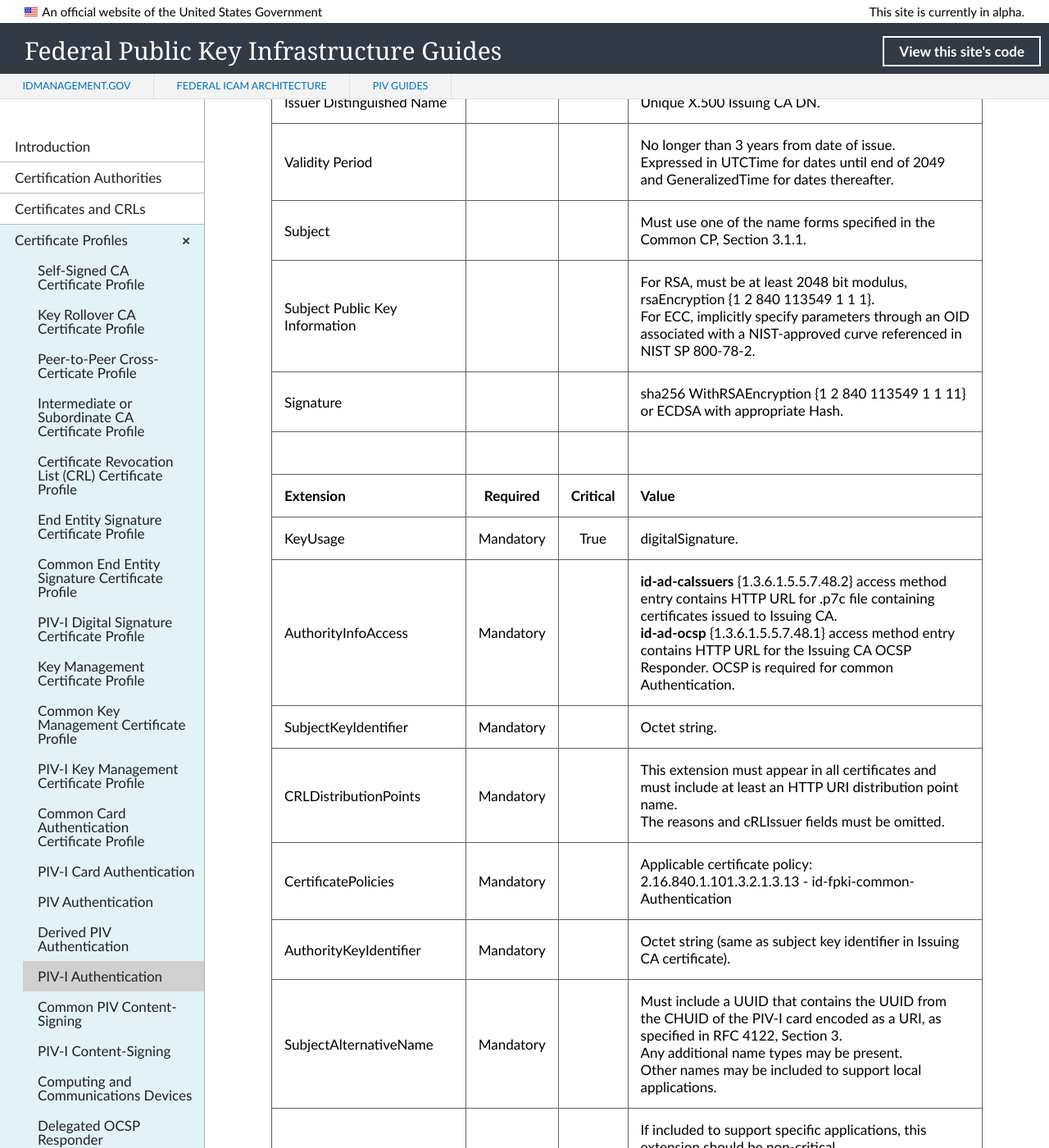
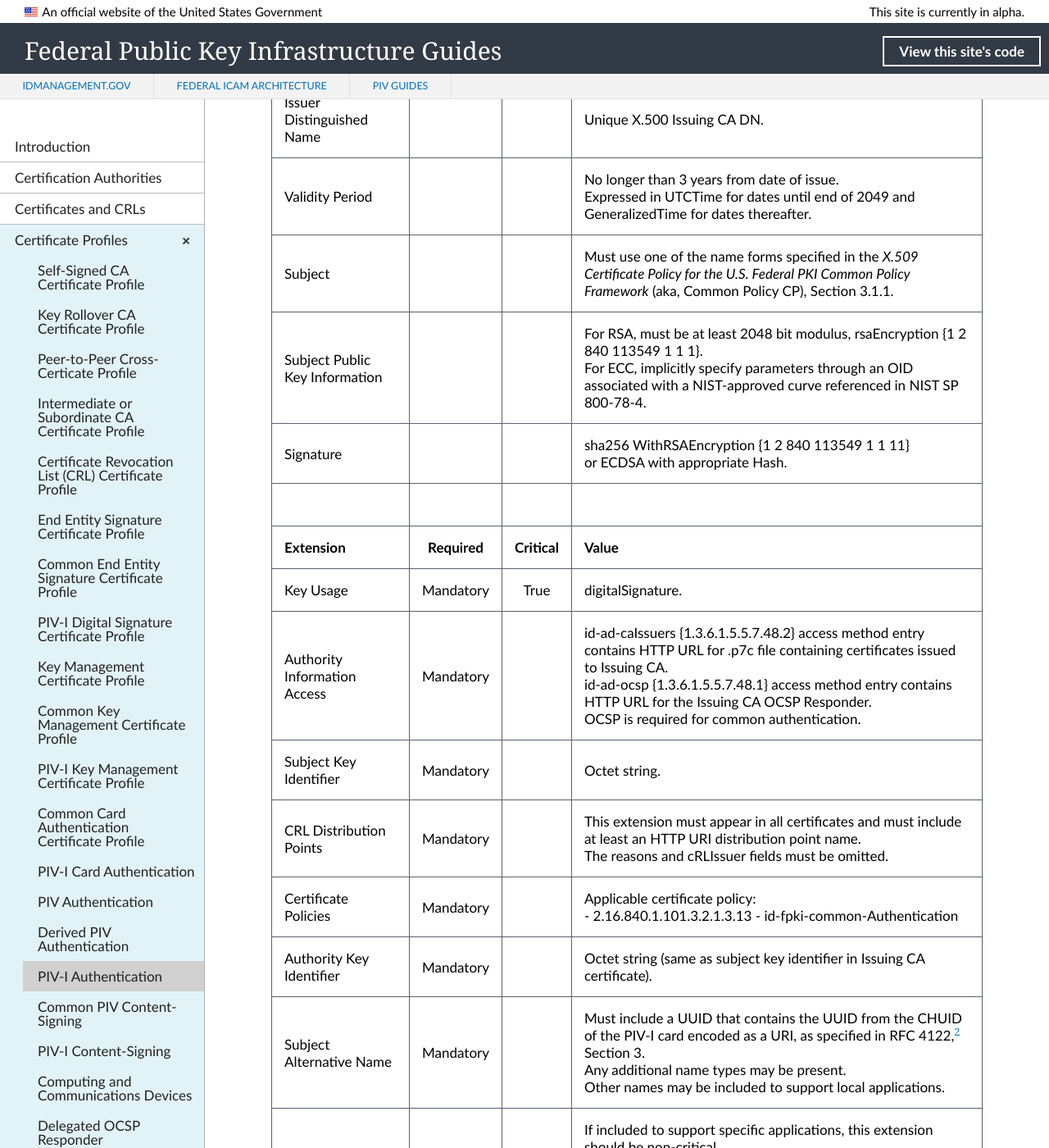
Before and after one commit to GSA/fpki-guides, a Jekyll site: the page built from _profiles/16_pivi_auth.md, in a window 1280 px wide and 1400 px high, scrolled down 535 px. Shown: the whole window at 82% size. Built offline with Jekyll 4.4.1, drawn with Linux system fonts in a browser that asks for light colours; nearby versions of some CDN libraries; library files that are not in the unit come from our copies; some of the changed text lies outside the part shown.

Commit message:
Update 16_pivi_auth.md
Formatting. Add footnotes.

```diff
--- a/_profiles/16_pivi_auth.md
+++ b/_profiles/16_pivi_auth.md
@@ -12,19 +12,25 @@
 | Serial Number   |       |       | Must be unique. |
 | Issuer Signature Algorithm   |       |       |  One of the following: <br>sha256 WithRSAEncryption {1 2 840 113549 1 1 11} <br>ecdsa-with-SHA256 {1.2.840.10045.4.3.2} <br>ecdsa-with-SHA384 {1.2.840.10045.4.3.3} <br>ecdsa-with-SHA512 {1.2.840.10045.4.3.4}. |
 | Issuer Distinguished Name   |       |       |  Unique X.500 Issuing CA DN.  |
-| Validity Period   |       |       |  No longer than 3 years from date of issue.<BR>Expressed in UTCTime for dates until end of 2049 and GeneralizedTime for dates thereafter.  |
-| Subject   |       |       |   Must use one of the name forms specified in the Common CP, Section 3.1.1.   |
-| Subject Public Key Information   |       |       |   For RSA, must be at least 2048 bit modulus, rsaEncryption {1 2 840 113549 1 1 1}.<BR>For ECC, implicitly specify parameters through an OID associated with a NIST-approved curve referenced in NIST SP 800-78-2.   |
-| Signature   |       |       |   sha256 WithRSAEncryption {1 2 840 113549 1 1 11}<BR>or ECDSA with appropriate Hash.   |
+| Validity Period   |       |       |  No longer than 3 years from date of issue.<br>Expressed in UTCTime for dates until end of 2049 and GeneralizedTime for dates thereafter.  |
+| Subject   |       |       |   Must use one of the name forms specified in the _X.509 Certificate Policy for the U.S. Federal PKI Common Policy Framework_ (aka, Common Policy CP), Section 3.1.1.   |
+| Subject Public Key Information   |       |       |   For RSA, must be at least 2048 bit modulus, rsaEncryption {1 2 840 113549 1 1 1}.<br>For ECC, implicitly specify parameters through an OID associated with a NIST-approved curve referenced in NIST SP 800-78-4.   |
+| Signature   |       |       |   sha256 WithRSAEncryption {1 2 840 113549 1 1 11}<br>or ECDSA with appropriate Hash.   |
 |               |                 |              |                                       |
 | **Extension** |  **Required**   | **Critical** | **Value**                             |
-| KeyUsage  | Mandatory | True |  digitalSignature.  |
-|AuthorityInfoAccess   | Mandatory  |  | **id-ad-caIssuers** {1.3.6.1.5.5.7.48.2} access method entry contains HTTP URL for .p7c file containing certificates issued to Issuing CA.<BR>**id-ad-ocsp** {1.3.6.1.5.5.7.48.1} access method entry contains HTTP URL for the Issuing CA OCSP Responder. OCSP is required for common Authentication.  |
-| SubjectKeyIdentifier   | Mandatory |  | Octet string.  |
-| CRLDistributionPoints   | Mandatory |   |  This extension must appear in all certificates and must include at least an HTTP URI distribution point name.<BR>The reasons and cRLIssuer fields must be omitted. |
-| CertificatePolicies   | Mandatory  |  | Applicable certificate policy:<BR>2.16.840.1.101.3.2.1.3.13 - id-fpki-common-Authentication |
-| AuthorityKeyIdentifier   | Mandatory  |  | Octet string (same as subject key identifier in Issuing CA certificate). |
-|SubjectAlternativeName   | Mandatory  |  | Must include a UUID that contains the UUID from the CHUID of the PIV-I card encoded as a URI, as specified in RFC 4122, Section 3.<BR>Any additional name types may be present.<BR>Other names may be included to support local applications.  |
-| Extendedkeyusage   | Optional  | True | If included to support specific applications, this extension should be non-critical.<BR>The following 3 values for keyPurposeID should be included:<BR>- Microsoft Smart Card Logon<BR>- TLS Client Authentication<BR>- id-pkinit-KPClientAuth.<BR>Additional key purposes may be specified:<BR>- 1.3.6.1.5.5.7.3.2 - TLS client authentication<BR>- 1.3.6.1.5.2.3.4 - id-pkinit-KPClientAuth<BR>- 1.3.6.1.5.5.7.3.21 - id-kp-secureShellClient<BR>The key purpose value may be implemented as needed by the Subscriber.  |
-| SubjectDirectoryAttributes   | Optional  |  | This extension may be included to indicate the cardholder's country or countries of citizenship, as specified in RFC 5280 [3].<BR>countryOfCitizenship {1.3.6.1.5.5.7.9.4} - ISO 3166 Country Code(s). |
-| IssuerAltName   | Optional  |  |   |
+| Key Usage  | Mandatory | True |  digitalSignature.  |
+| Authority Information Access   | Mandatory  |  | id-ad-caIssuers {1.3.6.1.5.5.7.48.2} access method entry contains HTTP URL for .p7c file containing certificates issued to Issuing CA.<br>id-ad-ocsp {1.3.6.1.5.5.7.48.1} access method entry contains HTTP URL for the Issuing CA OCSP Responder.<br>OCSP is required for common authentication.  |
+| Subject Key Identifier   | Mandatory |  | Octet string.  |
+| CRL Distribution Points   | Mandatory |   |  This extension must appear in all certificates and must include at least an HTTP URI distribution point name.<br>The reasons and cRLIssuer fields must be omitted. |
+| Certificate Policies   | Mandatory  |  | Applicable certificate policy:<br>- 2.16.840.1.101.3.2.1.3.13 - id-fpki-common-Authentication |
+| Authority Key Identifier   | Mandatory  |  | Octet string (same as subject key identifier in Issuing CA certificate). |
+| Subject Alternative Name   | Mandatory  |  | Must include a UUID that contains the UUID from the CHUID of the PIV-I card encoded as a URI, as specified in RFC 4122,<sup>[2](#2)</sup> Section 3.<br>Any additional name types may be present.<BR>Other names may be included to support local applications.  |
+| Extended Key Usage   | Optional  | True | If included to support specific applications, this extension should be non-critical.<br>The following 3 values for keyPurposeID should be included:<BR>- Microsoft Smart Card Logon<BR>- TLS Client Authentication<BR>- id-pkinit-KPClientAuth.<br>Additional key purposes may be specified:<br>- 1.3.6.1.5.5.7.3.2 - TLS client authentication<BR>- 1.3.6.1.5.2.3.4 - id-pkinit-KPClientAuth<BR>- 1.3.6.1.5.5.7.3.21 - id-kp-secureShellClient<br>The key purpose value may be implemented as needed by the Subscriber.  |
+| Subject Directory Attributes   | Optional  |  | This extension may be included to indicate the cardholder's country or countries of citizenship, as specified in RFC 5280.<sup>[3](#3)</sup><br>- countryOfCitizenship {1.3.6.1.5.5.7.9.4}<br>ISO 3166 specifies ountry codes.<sup>[4](#4)</sup> |
+| Issuer Alternative Name   | Optional  |  |   |
+
+------
+<a name="1">1</a>. NIST SP 800-78-4, _Cryptographic Algorithms and Key Sizes for Personal Identity Verification_, W. Timothy Polk, Donna F. Dodson, William E. Burr, Hildegard Ferraiolo, and David Cooper (May 2015).<br>
+<a name="2">2</a>. RFC 4122, _A Universally Unique IDentifier (UUID) URN Namespace_, P. Leach, M. Mealling, and R. Salz (July 2005).<br>
+<a name="3">3</a>. RFC 5280, _Internet X.509 Public Key Infrastructure Certificate and Certificate Revocation List (CRL) Profile_, David Cooper, Stefan Santesson, Stephen Farrell, Sharon Boeyen, Russell Housley, and Tim Polk (May 2008).<br>
+<a name="4">4</a>. ISO 3166, _Codes for the representation of names of countries and their subdivisions — Part 1: Country codes_ (November 15, 2013).
```
